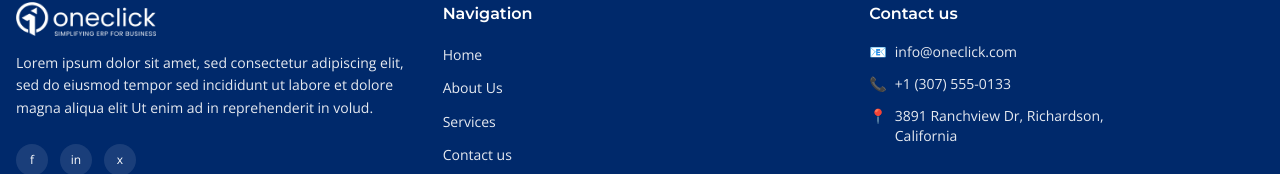
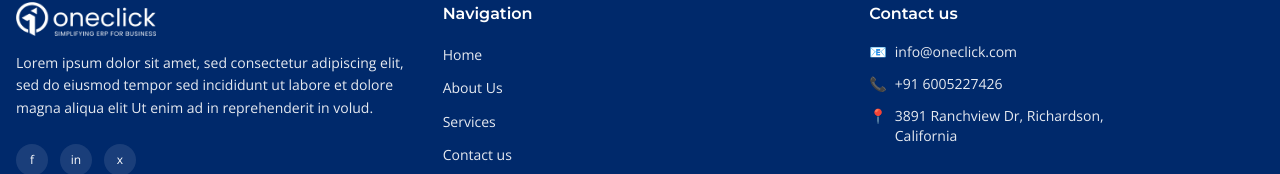
Before and after one commit to hamipirzada/OneClick-ERP, a Next.js app: page / in a window 1280 px wide. Shown: the part 4368-4542 px from the top of the page. Built offline with nearby package versions, Linux system fonts and the light colour scheme.

Commit message:
Update Footer.tsx

```diff
--- a/src/components/Footer.tsx
+++ b/src/components/Footer.tsx
@@ -57,7 +57,7 @@ export default function Footer() {
               </div>
               <div className="flex items-center gap-2">
                 <span className="text-sm">📞</span>
-                <span className="text-white/90 text-sm">+1 (307) 555-0133</span>
+                <span className="text-white/90 text-sm">+91 6005227426</span>
               </div>
               <div className="flex items-start gap-2">
                 <span className="text-sm">📍</span>
```
